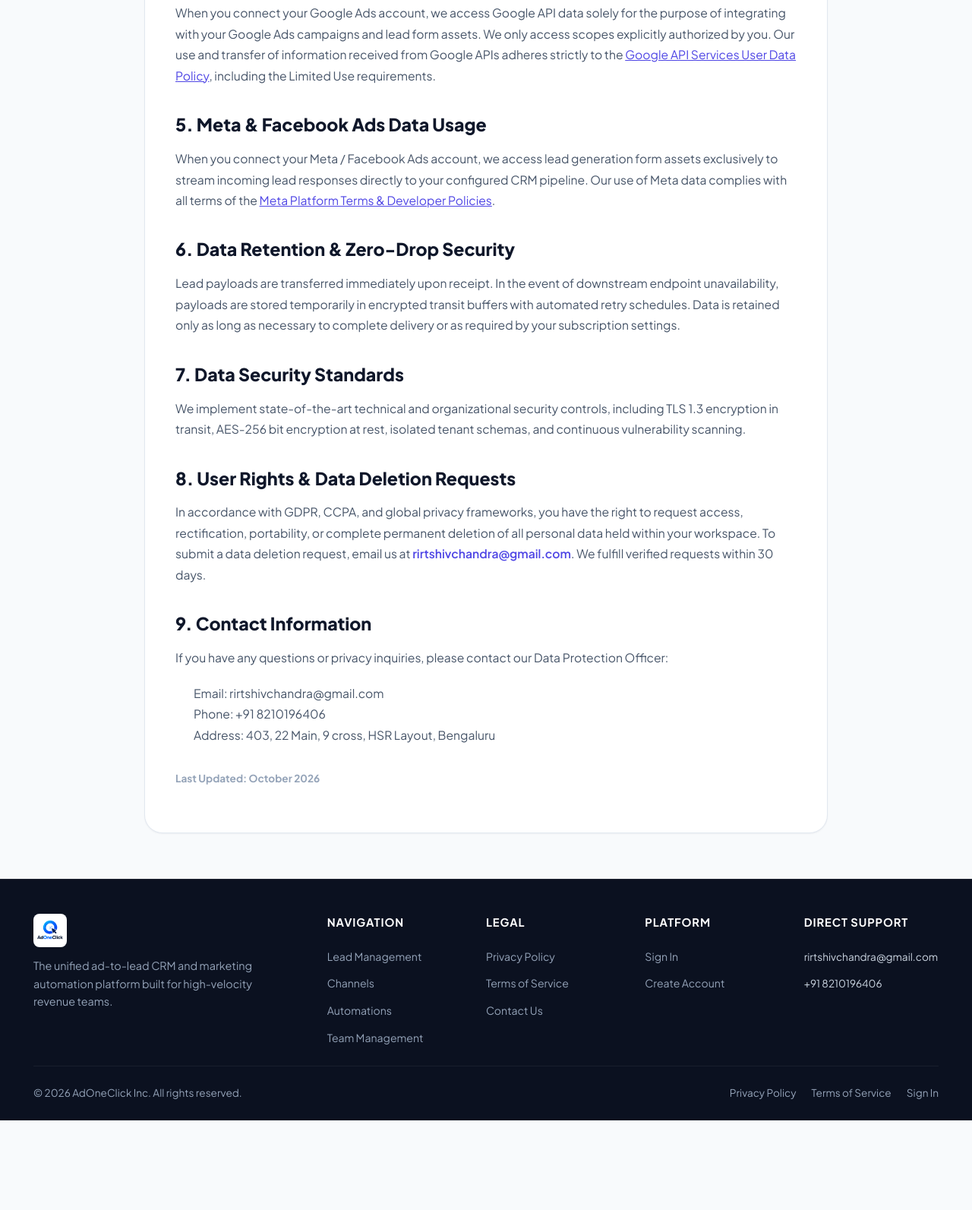
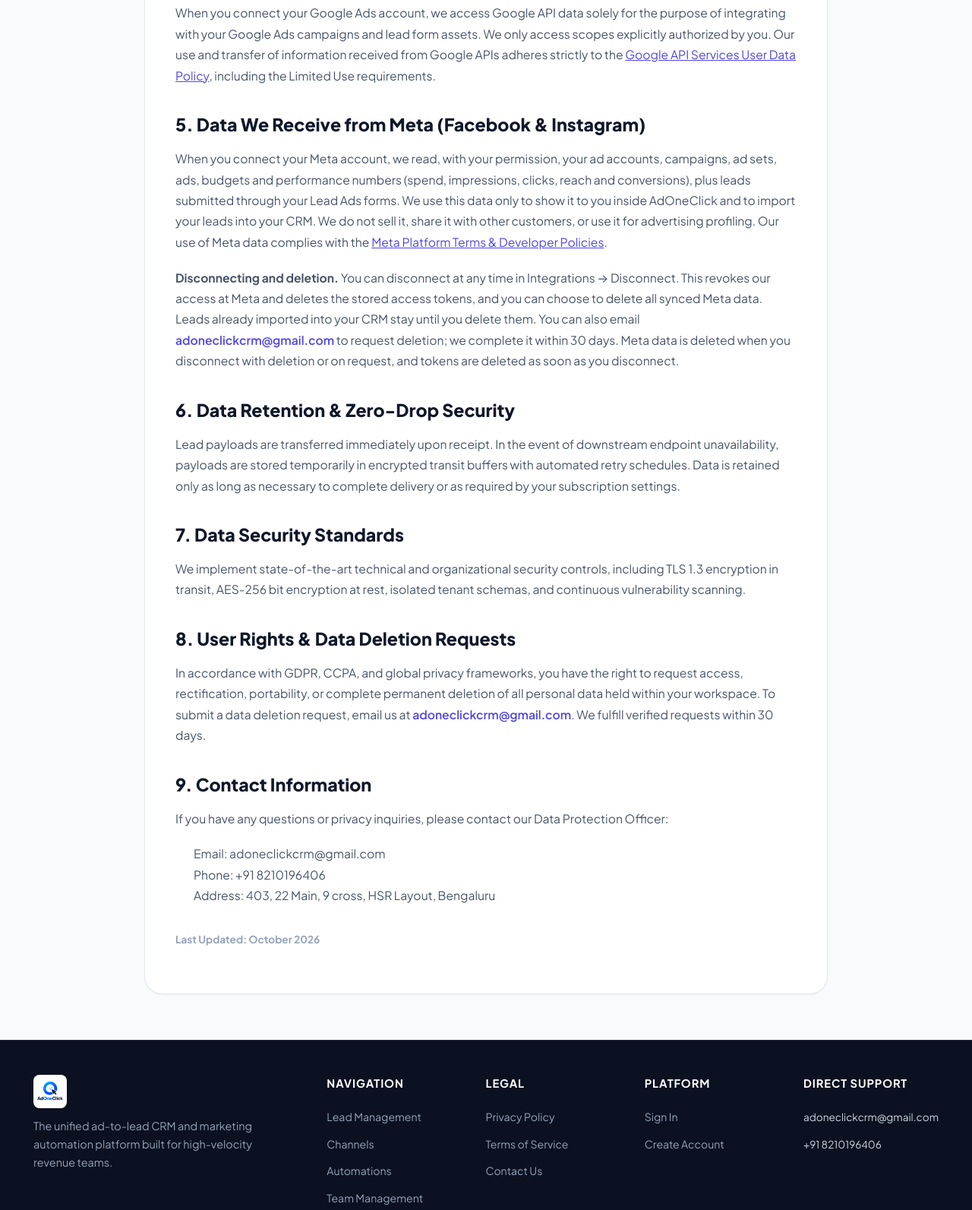
Before and after one commit to shivchandk97-rgb/adoneclick-website, a plain HTML site: page privacy.html in a window 1280 px wide. Shown: the part 1037-2630 px from the top of the page at 76% size. Before the commit the page ends 2512 px from the top, so only its background shows below. Drawn offline with Linux system fonts and the light colour scheme.

Commit message:
fix: update contact email to adoneclickcrm@gmail.com across multiple files

```diff
--- a/privacy.html
+++ b/privacy.html
@@ -83,8 +83,9 @@
                 <h2>4. Google API Data Usage</h2>
                 <p>When you connect your Google Ads account, we access Google API data solely for the purpose of integrating with your Google Ads campaigns and lead form assets. We only access scopes explicitly authorized by you. Our use and transfer of information received from Google APIs adheres strictly to the <a href="https://developers.google.com/terms/api-services-user-data-policy" target="_blank" rel="noopener" style="color: var(--primary); text-decoration: underline;">Google API Services User Data Policy</a>, including the Limited Use requirements.</p>
 
-                <h2>5. Meta & Facebook Ads Data Usage</h2>
-                <p>When you connect your Meta / Facebook Ads account, we access lead generation form assets exclusively to stream incoming lead responses directly to your configured CRM pipeline. Our use of Meta data complies with all terms of the <a href="https://developers.facebook.com/policy/" target="_blank" rel="noopener" style="color: var(--primary); text-decoration: underline;">Meta Platform Terms & Developer Policies</a>.</p>
+                <h2>5. Data We Receive from Meta (Facebook &amp; Instagram)</h2>
+                <p>When you connect your Meta account, we read, with your permission, your ad accounts, campaigns, ad sets, ads, budgets and performance numbers (spend, impressions, clicks, reach and conversions), plus leads submitted through your Lead Ads forms. We use this data only to show it to you inside AdOneClick and to import your leads into your CRM. We do not sell it, share it with other customers, or use it for advertising profiling. Our use of Meta data complies with the <a href="https://developers.facebook.com/policy/" target="_blank" rel="noopener" style="color: var(--primary); text-decoration: underline;">Meta Platform Terms &amp; Developer Policies</a>.</p>
+                <p id="meta-data-deletion"><strong>Disconnecting and deletion.</strong> You can disconnect at any time in Integrations → Disconnect. This revokes our access at Meta and deletes the stored access tokens, and you can choose to delete all synced Meta data. Leads already imported into your CRM stay until you delete them. You can also email <a href="mailto:adoneclickcrm@gmail.com" style="color: var(--primary); font-weight: 600;">adoneclickcrm@gmail.com</a> to request deletion; we complete it within 30 days. Meta data is deleted when you disconnect with deletion or on request, and tokens are deleted as soon as you disconnect.</p>
 
                 <h2>6. Data Retention & Zero-Drop Security</h2>
                 <p>Lead payloads are transferred immediately upon receipt. In the event of downstream endpoint unavailability, payloads are stored temporarily in encrypted transit buffers with automated retry schedules. Data is retained only as long as necessary to complete delivery or as required by your subscription settings.</p>
@@ -93,12 +94,12 @@
                 <p>We implement state-of-the-art technical and organizational security controls, including TLS 1.3 encryption in transit, AES-256 bit encryption at rest, isolated tenant schemas, and continuous vulnerability scanning.</p>
 
                 <h2>8. User Rights & Data Deletion Requests</h2>
-                <p>In accordance with GDPR, CCPA, and global privacy frameworks, you have the right to request access, rectification, portability, or complete permanent deletion of all personal data held within your workspace. To submit a data deletion request, email us at <a href="mailto:rirtshivchandra@gmail.com" style="color: var(--primary); font-weight: 600;">rirtshivchandra@gmail.com</a>. We fulfill verified requests within 30 days.</p>
+                <p>In accordance with GDPR, CCPA, and global privacy frameworks, you have the right to request access, rectification, portability, or complete permanent deletion of all personal data held within your workspace. To submit a data deletion request, email us at <a href="mailto:adoneclickcrm@gmail.com" style="color: var(--primary); font-weight: 600;">adoneclickcrm@gmail.com</a>. We fulfill verified requests within 30 days.</p>
 
                 <h2>9. Contact Information</h2>
                 <p>If you have any questions or privacy inquiries, please contact our Data Protection Officer:</p>
                 <ul>
-                    <li>Email: rirtshivchandra@gmail.com</li>
+                    <li>Email: adoneclickcrm@gmail.com</li>
                     <li>Phone: +91 8210196406</li>
                     <li>Address: 403, 22 Main, 9 cross, HSR Layout, Bengaluru</li>
                 </ul>
@@ -145,7 +146,7 @@
                 <div class="footer-col">
                     <h5>Direct Support</h5>
                     <ul>
-                        <li><span style="color: #CBD5E1; font-size: 0.85rem;">rirtshivchandra@gmail.com</span></li>
+                        <li><span style="color: #CBD5E1; font-size: 0.85rem;">adoneclickcrm@gmail.com</span></li>
                         <li><span style="color: #CBD5E1; font-size: 0.85rem;">+91 8210196406</span></li>
                     </ul>
                 </div>
```
Also changed, not shown: contact.html (+2 -2 lines), index.html (+3 -3 lines), terms.html (+2 -2 lines).
